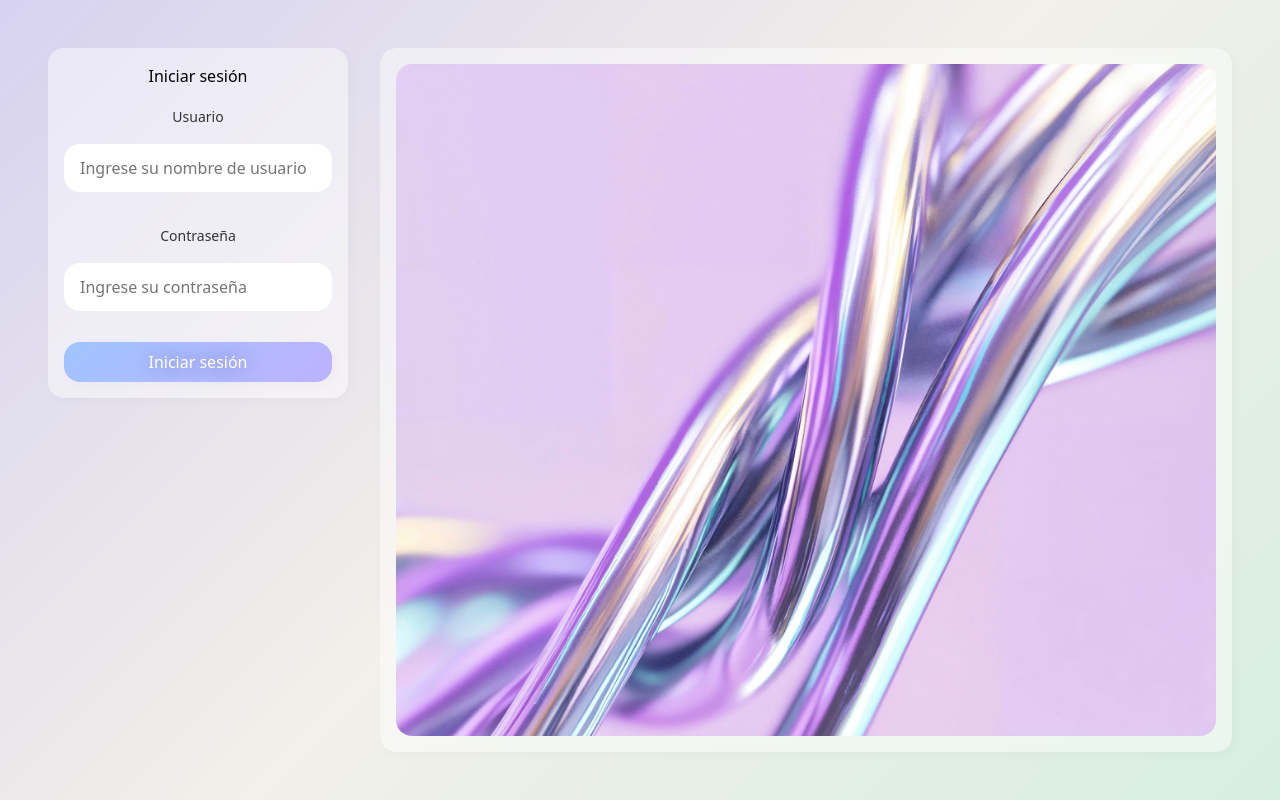
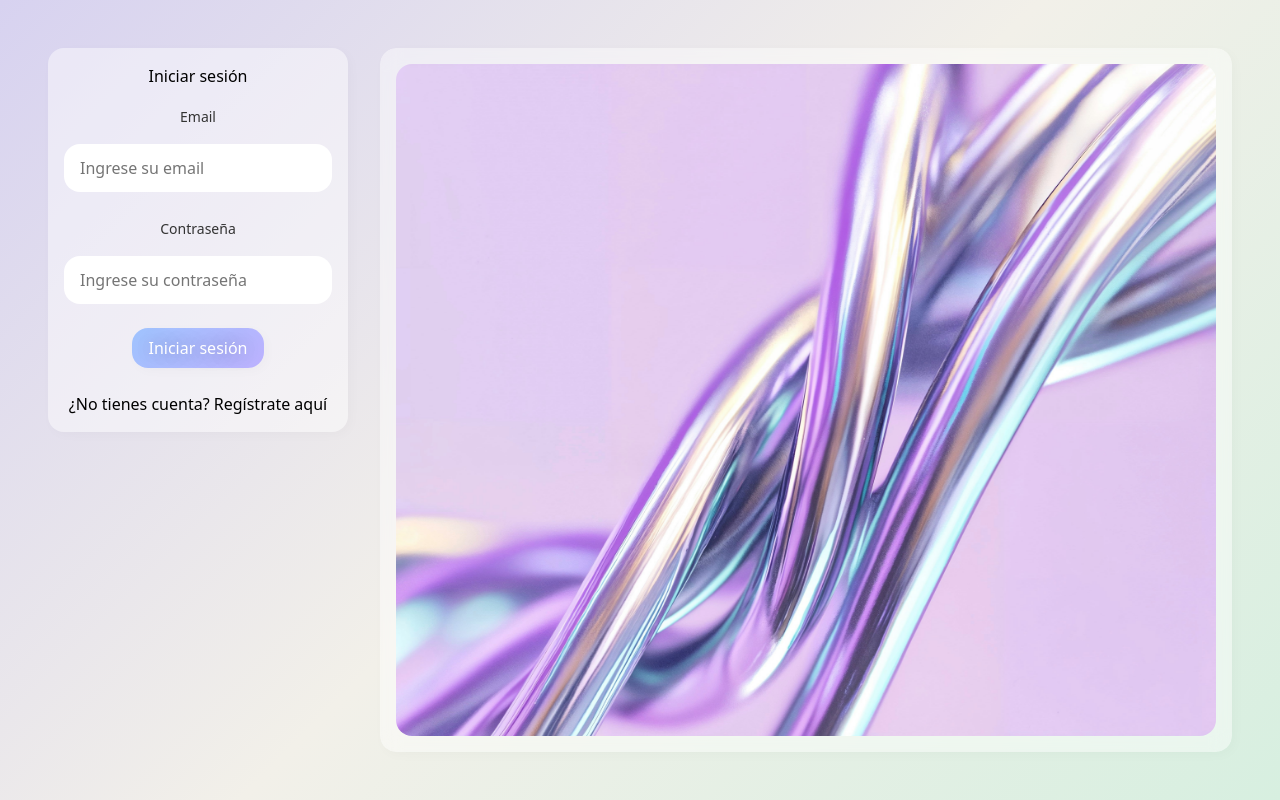
Before and after one commit to LeoLeto/Sophia-Interview, a React (Vite) app: page / in a window 1280 px wide. Built offline with nearby package versions, Linux system fonts and the light colour scheme.

Commit message:
Working registration

```diff
--- a/src/App.tsx
+++ b/src/App.tsx
@@ -1,15 +1,37 @@
 import { useState } from "react";
-import LoginPage from "./views/LoginPage";
-import MainLayout from "./views/MainLayout"; // your App content moved here
+import { BrowserRouter, Routes, Route, Navigate } from "react-router-dom"; // 👈 added
+import LoginPage from "./views/Login/LoginPage";
+import MainLayout from "./views/MainLayout";
 import "./App.css";
 
 function App() {
   const [isLoggedIn, setIsLoggedIn] = useState(false);
 
-  return isLoggedIn ? (
-    <MainLayout setIsLoggedIn={setIsLoggedIn} />
-  ) : (
-    <LoginPage setIsLoggedIn={setIsLoggedIn} />
+  return (
+    <BrowserRouter>
+      <Routes>
+        <Route
+          path="/"
+          element={
+            isLoggedIn ? (
+              <Navigate to="/dashboard" replace />
+            ) : (
+              <LoginPage setIsLoggedIn={setIsLoggedIn} />
+            )
+          }
+        />
+        <Route
+          path="/dashboard"
+          element={
+            isLoggedIn ? (
+              <MainLayout setIsLoggedIn={setIsLoggedIn} />
+            ) : (
+              <Navigate to="/" replace />
+            )
+          }
+        />
+      </Routes>
+    </BrowserRouter>
   );
 }
 
--- a/src/views/LoginPage.module.css
+++ b/src/views/Login/LoginPage.module.css
@@ -11,7 +11,8 @@
 }
 
 .formGroup {
-    margin-bottom: 15px;
+    margin-top   : 1rem;
+    margin-bottom: 1.5rem;
 }
 
 .formGroup label {
@@ -20,7 +21,7 @@
 }
 
 .formGroup input {
-    width        : 100%;
+    width     : 100%;
     margin-top: 1rem;
 }
 
@@ -36,3 +37,19 @@
     font-size : .9rem;
     margin-top: 1rem;
 }
+
+.toggleLink {
+    margin-top: 1.5rem;
+}
+
+/* Fade transition for the content */
+.loginContent {
+    opacity   : 0;
+    transition: opacity 0.2s;
+    /* Faster transition */
+}
+
+/* When the component is loaded or switched, we fade it in */
+.loginContent.show {
+    opacity: 1;
+}
--- /dev/null
+++ b/src/views/Login/LoginPage.tsx
@@ -0,0 +1,110 @@
+import React, { useEffect, useState } from "react";
+import styles from "./LoginPage.module.css";
+import useLogin from "./useLogin";
+
+type LoginPageProps = {
+  setIsLoggedIn: React.Dispatch<React.SetStateAction<boolean>>;
+};
+
+const LoginPage: React.FC<LoginPageProps> = ({ setIsLoggedIn }) => {
+  const [randomImage, setRandomImage] = useState<string>("");
+  const [mode, setMode] = useState<"login" | "register">("login");
+  const [showContent, setShowContent] = useState<boolean>(false);
+
+  // Set random image only once on initial load
+  useEffect(() => {
+    const images = ["src/assets/cover.jpg", "src/assets/cover2.jpg"];
+    const selectedImage = images[Math.floor(Math.random() * images.length)];
+    setRandomImage(selectedImage);
+
+    // Trigger fade effect when the component mounts or mode switches
+    setShowContent(true);
+  }, []); // Empty dependency array to only run once on mount
+
+  const {
+    username,
+    setUsername,
+    password,
+    setPassword,
+    error,
+    loading,
+    handleSubmit,
+  } = useLogin(setIsLoggedIn, mode);
+
+  const toggleMode = () => {
+    setShowContent(false); // Fade out when switching
+    setTimeout(() => {
+      setMode((prev) => (prev === "login" ? "register" : "login"));
+      setShowContent(true); // Fade in the content after mode switch
+    }, 200); // Faster fade-out before switching mode
+  };
+
+  return (
+    <div className="mainLayout">
+      <div className="leftSection">
+        <div className={styles.loginContainer}>
+          {/* Apply fade effect only to the content inside */}
+          <div
+            className={`${styles.loginContent} ${
+              showContent ? styles.show : ""
+            }`}
+          >
+            <h2>{mode === "login" ? "Iniciar sesión" : "Registrarse"}</h2>
+
+            <div className={styles.formGroup}>
+              <label>Email</label>
+              <input
+                type="text"
+                value={username}
+                onChange={(e) => setUsername(e.target.value)}
+                placeholder="Ingrese su email"
+                disabled={loading}
+              />
+            </div>
+
+            <div className={styles.formGroup}>
+              <label>Contraseña</label>
+              <input
+                type="password"
+                value={password}
+                onChange={(e) => setPassword(e.target.value)}
+                placeholder="Ingrese su contraseña"
+                disabled={loading}
+              />
+            </div>
+
+            <button
+              className={styles.loginButton}
+              onClick={handleSubmit}
+              disabled={loading}
+            >
+              {loading
+                ? "Cargando..."
+                : mode === "login"
+                ? "Iniciar sesión"
+                : "Registrarse"}
+            </button>
+
+            {error && <p className={styles.error}>{error}</p>}
+
+            <p className={styles.toggleLink} onClick={toggleMode}>
+              {mode === "login"
+                ? "¿No tienes cuenta? Regístrate aquí"
+                : "¿Ya tienes cuenta? Inicia sesión"}
+            </p>
+          </div>
+        </div>
+      </div>
+
+      <div className="rightSection">
+        <img
+          className={styles.loginCover}
+          src={randomImage}
+          alt="Login cover"
+        />
+      </div>
+    </div>
+  );
+};
+
+export default LoginPage;
--- /dev/null
+++ b/src/views/Login/useLogin.ts
@@ -0,0 +1,63 @@
+import { useState } from "react";
+import { useNavigate } from "react-router-dom";
+
+const useLogin = (
+  setIsLoggedIn: React.Dispatch<React.SetStateAction<boolean>>,
+  mode: "login" | "register"
+) => {
+  const [username, setUsername] = useState<string>("");
+  const [password, setPassword] = useState<string>("");
+  const [error, setError] = useState<string>("");
+  const [loading, setLoading] = useState<boolean>(false);
+  const navigate = useNavigate();
+
+  const handleSubmit = async () => {
+    setLoading(true);
+    try {
+      const url = mode === "login" ? "IOLogin" : "IORegister"; // Use different URL based on mode
+      const response = await fetch(import.meta.env.VITE_API_URL + url, {
+        method: "POST",
+        headers: {
+          "Content-Type": "application/json",
+        },
+        body: JSON.stringify({ email: username, password }),
+      });
+
+      if (response.status === 200) {
+        // Successful login
+        const userData = await response.json();
+        localStorage.setItem("user", JSON.stringify(userData));
+        setIsLoggedIn(true);
+        navigate("/dashboard"); // Navigate to dashboard after successful login/register
+      } else if (response.status === 201) {
+        // Successful user creation (register)
+        setError(""); // Clear any previous errors
+        setIsLoggedIn(true); // Automatically log the user in after registration
+        navigate("/dashboard"); // Navigate to dashboard after successful registration
+      } else if (response.status === 203) {
+        setError("Contraseña incorrecta.");
+      } else if (response.status === 204) {
+        setError("Usuario no encontrado.");
+      } else {
+        setError("Error al procesar la solicitud. Intente más tarde.");
+      }
+    } catch (error) {
+      console.error(error);
+      setError("Error de red o servidor.");
+    } finally {
+      setLoading(false);
+    }
+  };
+
+  return {
+    username,
+    setUsername,
+    password,
+    setPassword,
+    error,
+    loading,
+    handleSubmit,
+  };
+};
+
+export default useLogin;
--- a/src/views/LoginPage.tsx
+++ /dev/null
@@ -1,70 +0,0 @@
-import React, { useState, useEffect } from "react";
-import styles from "./LoginPage.module.css";
-
-type LoginPageProps = {
-  setIsLoggedIn: React.Dispatch<React.SetStateAction<boolean>>;
-};
-
-const LoginPage: React.FC<LoginPageProps> = ({ setIsLoggedIn }) => {
-  const [username, setUsername] = useState<string>("");
-  const [password, setPassword] = useState<string>("");
-  const [error, setError] = useState<string>("");
-
-  const [randomImage, setRandomImage] = useState<string>("");
-
-  // Randomly pick an image on initial load
-  useEffect(() => {
-    const images = ["src/assets/cover.jpg", "src/assets/cover2.jpg"];
-    const selectedImage = images[Math.floor(Math.random() * images.length)];
-    setRandomImage(selectedImage);
-  }, []);
-
-  const handleLogin = () => {
-    if (username === "123" && password === "123") {
-      setIsLoggedIn(true);
-    } else {
-      setError("Usuario o contraseña incorrectos.");
-    }
-  };
-
-  return (
-    <div className="mainLayout">
-      <div className="leftSection">
-        <div className={styles.loginContainer}>
-          <h2>Iniciar sesión</h2>
-          <div className={styles.formGroup}>
-            <label>Usuario</label>
-            <input
-              type="text"
-              value={username}
-              onChange={(e) => setUsername(e.target.value)}
-              placeholder="Ingrese su nombre de usuario"
-            />
-          </div>
-          <div className={styles.formGroup}>
-            <label>Contraseña</label>
-            <input
-              type="password"
-              value={password}
-              onChange={(e) => setPassword(e.target.value)}
-              placeholder="Ingrese su contraseña"
-            />
-          </div>
-          <button className={styles.loginButton} onClick={handleLogin}>
-            Iniciar sesión
-          </button>
-          {error && <p className={styles.error}>{error}</p>}
-        </div>
-      </div>
-      <div className="rightSection">
-        <img
-          className={styles.loginCover}
-          src={randomImage}
-          alt="Login cover"
-        />
-      </div>
-    </div>
-  );
-};
-
-export default LoginPage;
```
Also changed, not shown: 1 other file (tests, documents, lock files or other folders).
